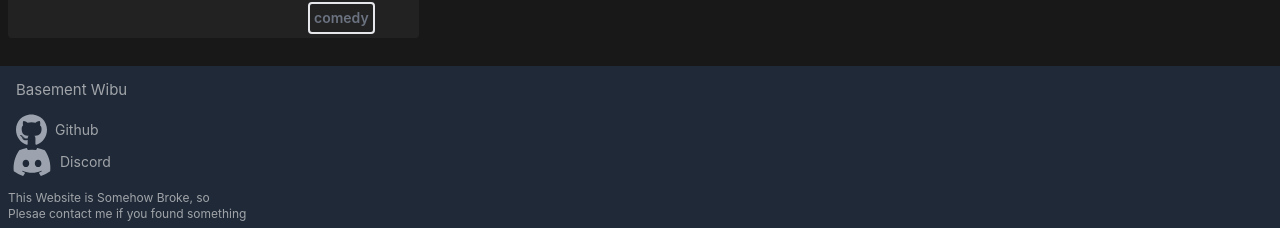
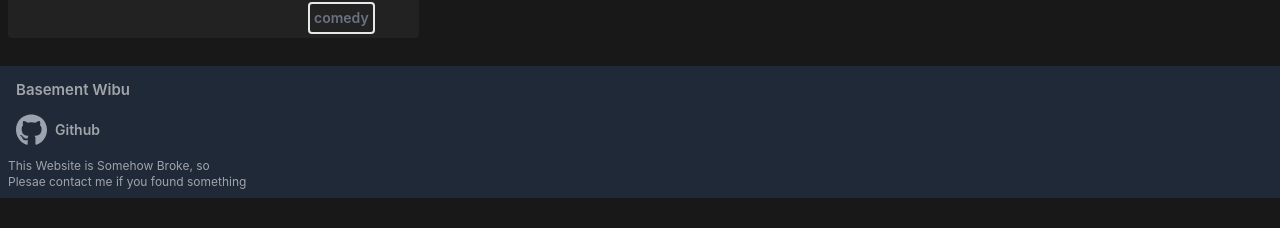
Before and after one commit to hCaam/vue-bswbu, a Vue app: page / in a window 1280 px wide. Shown: the part 394-622 px from the top of the page. Built offline with nearby package versions, Linux system fonts and the light colour scheme.

Commit message:
22/08/2023

```diff
--- a/src/components/Footer.vue
+++ b/src/components/Footer.vue
@@ -2,27 +2,27 @@
 
 <div class="mt-5 p-2 bg-gray-800">
         <div class="my-1 ml-2">
-        <h2 class="text-h">
+        <h2 class="text-h font-semibold">
             Basement Wibu
         </h2>
         </div>
         <div class="my-3">
         <div class="ml-2 ">
-            <a class="flex hover:text-gray-500">
+            <a class="flex hover:text-gray-500" src="https://github.com/hCaam/vue-deskmate">
             <svg class="h-8 fill-gray-400" xmlns="http://www.w3.org/2000/svg" viewBox="0 0 496 512"><path d="M165.9 397.4c0 2-2.3 3.6-5.2 3.6-3.3.3-5.6-1.3-5.6-3.6 0-2 2.3-3.6 5.2-3.6 3-.3 5.6 1.3 5.6 3.6zm-31.1-4.5c-.7 2 1.3 4.3 4.3 4.9 2.6 1 5.6 0 6.2-2s-1.3-4.3-4.3-5.2c-2.6-.7-5.5.3-6.2 2.3zm44.2-1.7c-2.9.7-4.9 2.6-4.6 4.9.3 2 2.9 3.3 5.9 2.6 2.9-.7 4.9-2.6 4.6-4.6-.3-1.9-3-3.2-5.9-2.9zM244.8 8C106.1 8 0 113.3 0 252c0 110.9 69.8 205.8 169.5 239.2 12.8 2.3 17.3-5.6 17.3-12.1 0-6.2-.3-40.4-.3-61.4 0 0-70 15-84.7-29.8 0 0-11.4-29.1-27.8-36.6 0 0-22.9-15.7 1.6-15.4 0 0 24.9 2 38.6 25.8 21.9 38.6 58.6 27.5 72.9 20.9 2.3-16 8.8-27.1 16-33.7-55.9-6.2-112.3-14.3-112.3-110.5 0-27.5 7.6-41.3 23.6-58.9-2.6-6.5-11.1-33.3 2.6-67.9 20.9-6.5 69 27 69 27 20-5.6 41.5-8.5 62.8-8.5s42.8 2.9 62.8 8.5c0 0 48.1-33.6 69-27 13.7 34.7 5.2 61.4 2.6 67.9 16 17.7 25.8 31.5 25.8 58.9 0 96.5-58.9 104.2-114.8 110.5 9.2 7.9 17 22.9 17 46.4 0 33.7-.3 75.4-.3 83.6 0 6.5 4.6 14.4 17.3 12.1C428.2 457.8 496 362.9 496 252 496 113.3 383.5 8 244.8 8zM97.2 352.9c-1.3 1-1 3.3.7 5.2 1.6 1.6 3.9 2.3 5.2 1 1.3-1 1-3.3-.7-5.2-1.6-1.6-3.9-2.3-5.2-1zm-10.8-8.1c-.7 1.3.3 2.9 2.3 3.9 1.6 1 3.6.7 4.3-.7.7-1.3-.3-2.9-2.3-3.9-2-.6-3.6-.3-4.3.7zm32.4 35.6c-1.6 1.3-1 4.3 1.3 6.2 2.3 2.3 5.2 2.6 6.5 1 1.3-1.3.7-4.3-1.3-6.2-2.2-2.3-5.2-2.6-6.5-1zm-11.4-14.7c-1.6 1-1.6 3.6 0 5.9 1.6 2.3 4.3 3.3 5.6 2.3 1.6-1.3 1.6-3.9 0-6.2-1.4-2.3-4-3.3-5.6-2z"/></svg>
-                <h2 class="my-auto mx-2 text-sm">
+                <h2 class="my-auto mx-2 text-sm font-semibold">
                     Github
                 </h2>
             </a>
         </div>
-        <div class="ml-1">
+        <!-- <div class="ml-1">
             <a class="flex hover:text-gray-500">
             <svg class="h-8 fill-gray-400" xmlns="http://www.w3.org/2000/svg" viewBox="0 0 640 512"><path d="M524.531,69.836a1.5,1.5,0,0,0-.764-.7A485.065,485.065,0,0,0,404.081,32.03a1.816,1.816,0,0,0-1.923.91,337.461,337.461,0,0,0-14.9,30.6,447.848,447.848,0,0,0-134.426,0,309.541,309.541,0,0,0-15.135-30.6,1.89,1.89,0,0,0-1.924-.91A483.689,483.689,0,0,0,116.085,69.137a1.712,1.712,0,0,0-.788.676C39.068,183.651,18.186,294.69,28.43,404.354a2.016,2.016,0,0,0,.765,1.375A487.666,487.666,0,0,0,176.02,479.918a1.9,1.9,0,0,0,2.063-.676A348.2,348.2,0,0,0,208.12,430.4a1.86,1.86,0,0,0-1.019-2.588,321.173,321.173,0,0,1-45.868-21.853,1.885,1.885,0,0,1-.185-3.126c3.082-2.309,6.166-4.711,9.109-7.137a1.819,1.819,0,0,1,1.9-.256c96.229,43.917,200.41,43.917,295.5,0a1.812,1.812,0,0,1,1.924.233c2.944,2.426,6.027,4.851,9.132,7.16a1.884,1.884,0,0,1-.162,3.126,301.407,301.407,0,0,1-45.89,21.83,1.875,1.875,0,0,0-1,2.611,391.055,391.055,0,0,0,30.014,48.815,1.864,1.864,0,0,0,2.063.7A486.048,486.048,0,0,0,610.7,405.729a1.882,1.882,0,0,0,.765-1.352C623.729,277.594,590.933,167.465,524.531,69.836ZM222.491,337.58c-28.972,0-52.844-26.587-52.844-59.239S193.056,219.1,222.491,219.1c29.665,0,53.306,26.82,52.843,59.239C275.334,310.993,251.924,337.58,222.491,337.58Zm195.38,0c-28.971,0-52.843-26.587-52.843-59.239S388.437,219.1,417.871,219.1c29.667,0,53.307,26.82,52.844,59.239C470.715,310.993,447.538,337.58,417.871,337.58Z"/></svg>
                 <h2 class="my-auto mx-2 text-sm">
                     Discord
                 </h2>
             </a>
-        </div>
+        </div> -->
         </div>
 
         <div class="text-xs">
```
Also changed, not shown: 1 other file (tests, documents, lock files or other folders).
